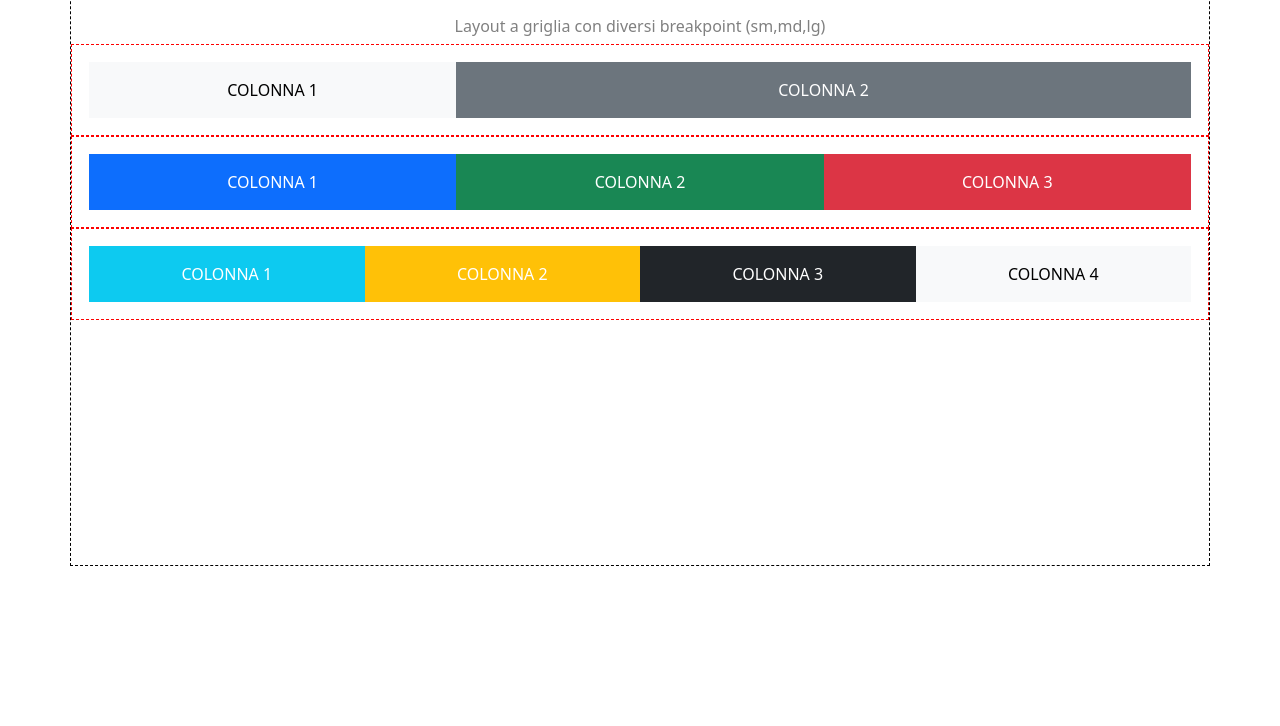
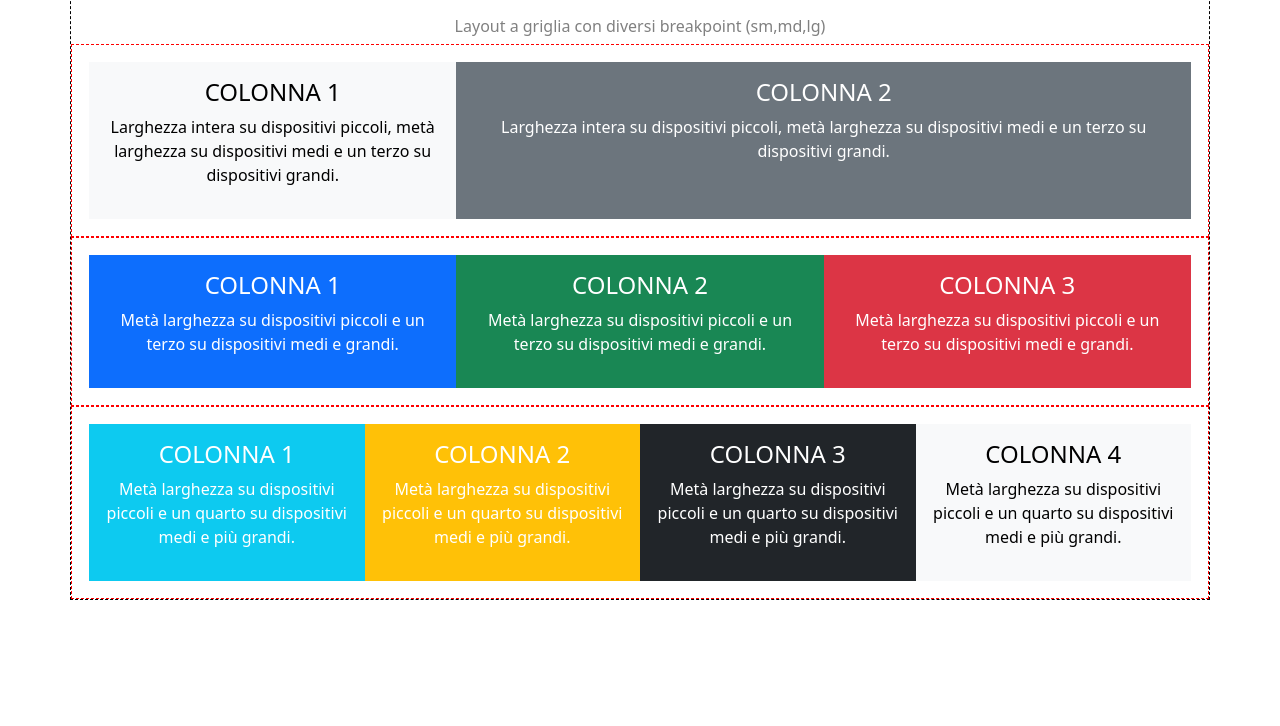
Before and after one commit to colacedavide/htmlcss-bootstrap-layout, a plain HTML site: page index.html in a window 1280 px wide. Shown: the part 74-800 px from the top of the page. Drawn offline with nearby package versions, Linux system fonts and the light colour scheme.

Commit message:
fix titoli

```diff
--- a/index.html
+++ b/index.html
@@ -15,20 +15,49 @@
         <h1 class="titolo">Bootstrap 5 Responsive Grid</h1> <br>
         <h6 class="gray">Layout a griglia con diversi breakpoint (sm,md,lg)</h6>
         <div class="row">
-    <div class="text-bg-light p-3 col-4">COLONNA 1</div>
-    <div class="text-bg-secondary p-3 col-8">COLONNA 2</div>
+            <div class="text-bg-light p-3 col-md-6 col-lg-4">
+                <h4>COLONNA 1</h4>
+                <p>Larghezza intera su dispositivi piccoli, metà larghezza su dispositivi medi e un terzo su dispositivi
+                    grandi.</p>
+            </div>
+            <div class="text-bg-secondary p-3 col-md-6 col-lg-8">
+                <h4> COLONNA 2</h4>
+                <p>Larghezza intera su dispositivi piccoli, metà larghezza su dispositivi medi e un terzo su dispositivi
+                    grandi.</p>
+            </div>
         </div>
         <div class="row">
-    <div class="text-bg-primary p-3 col">COLONNA 1</div>
-    <div class="text-bg-success p-3 col">COLONNA 2</div>
-    <div class="text-bg-danger p-3 col">COLONNA 3</div>
+            <div class="text-bg-primary p-3 col-6 col-md-4">
+                <h4>COLONNA 1</h4>
+                <p>Metà larghezza su dispositivi piccoli e un terzo su dispositivi medi e grandi. </p>
+            </div>
+            <div class="text-bg-success p-3 col-6 col-md-4">
+                <h4>COLONNA 2</h4>
+                <p>Metà larghezza su dispositivi piccoli e un terzo su dispositivi medi e grandi. </p>
+            </div>
+            <div class="text-bg-danger p-3 col-md-4">
+                <h4>COLONNA 3</h4>
+                <p>Metà larghezza su dispositivi piccoli e un terzo su dispositivi medi e grandi. </p>
+            </div>
         </div>
 
         <div class="row">
-    <div class="text-bg-info p-3 col text-white">COLONNA 1</div>
-    <div class="text-bg-warning p-3 col text-white">COLONNA 2</div>
-    <div class="text-bg-dark p-3 col">COLONNA 3</div>
-    <div class="text-bg-light p-3 col">COLONNA 4</div>
+            <div class="text-bg-info p-3 col text-white col-sm-3">
+                <h4>COLONNA 1</h4>
+                <p>Metà larghezza su dispositivi piccoli e un quarto su dispositivi medi e più grandi. </p>
+            </div>
+            <div class="text-bg-warning p-3 col text-white col-sm-3">
+                <h4>COLONNA 2</h4>
+                <p>Metà larghezza su dispositivi piccoli e un quarto su dispositivi medi e più grandi. </p>
+            </div>
+            <div class="text-bg-dark p-3 col col-sm-3">
+                <h4>COLONNA 3</h4>
+                <p>Metà larghezza su dispositivi piccoli e un quarto su dispositivi medi e più grandi. </p>
+            </div>
+            <div class="text-bg-light p-3 col col-sm-3">
+                <h4>COLONNA 4</h4>
+                <p>Metà larghezza su dispositivi piccoli e un quarto su dispositivi medi e più grandi. </p>
+            </div>
 
         </div>
     </div>
```
Lines whose indentation alone changed are shown as unchanged.
